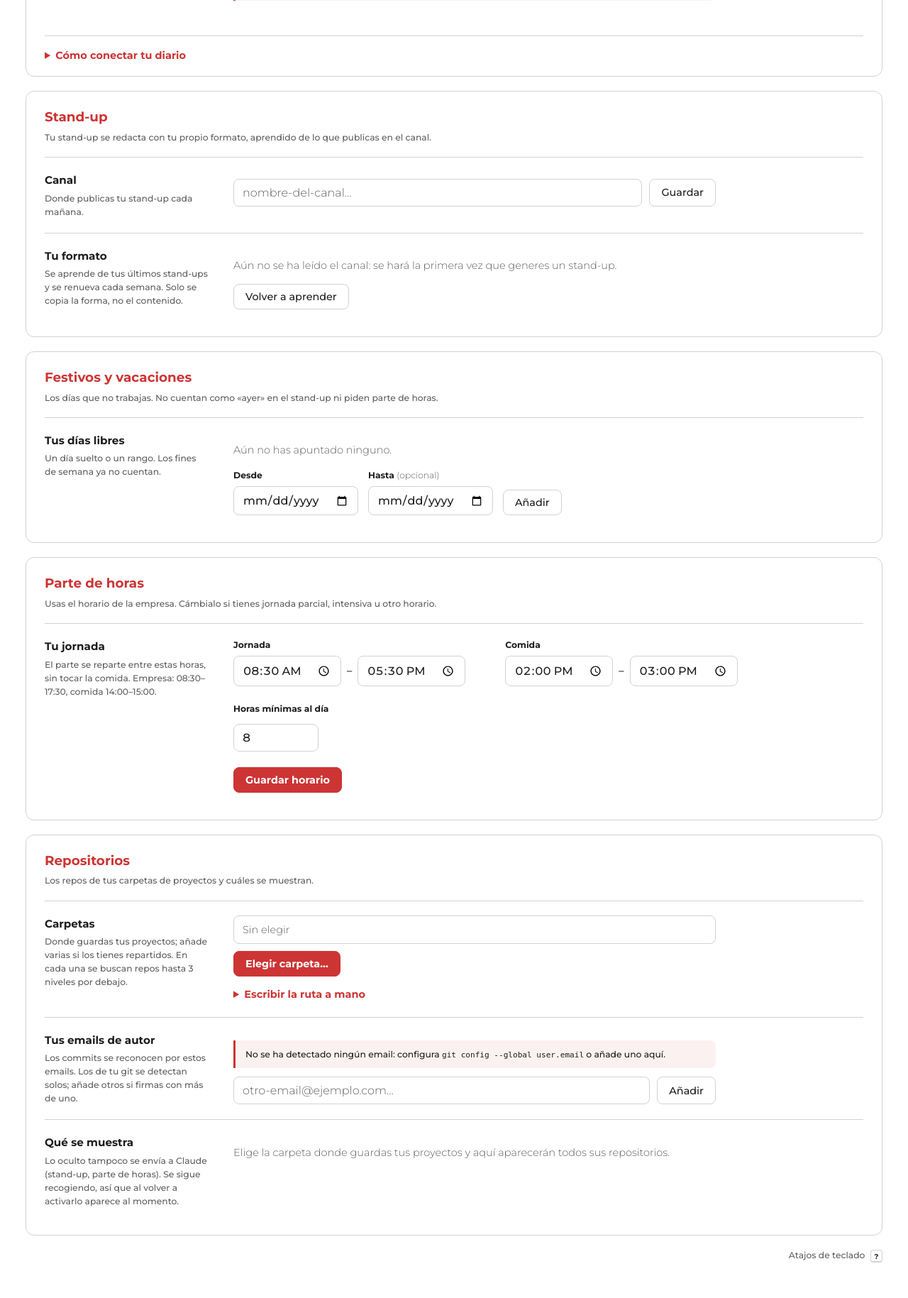
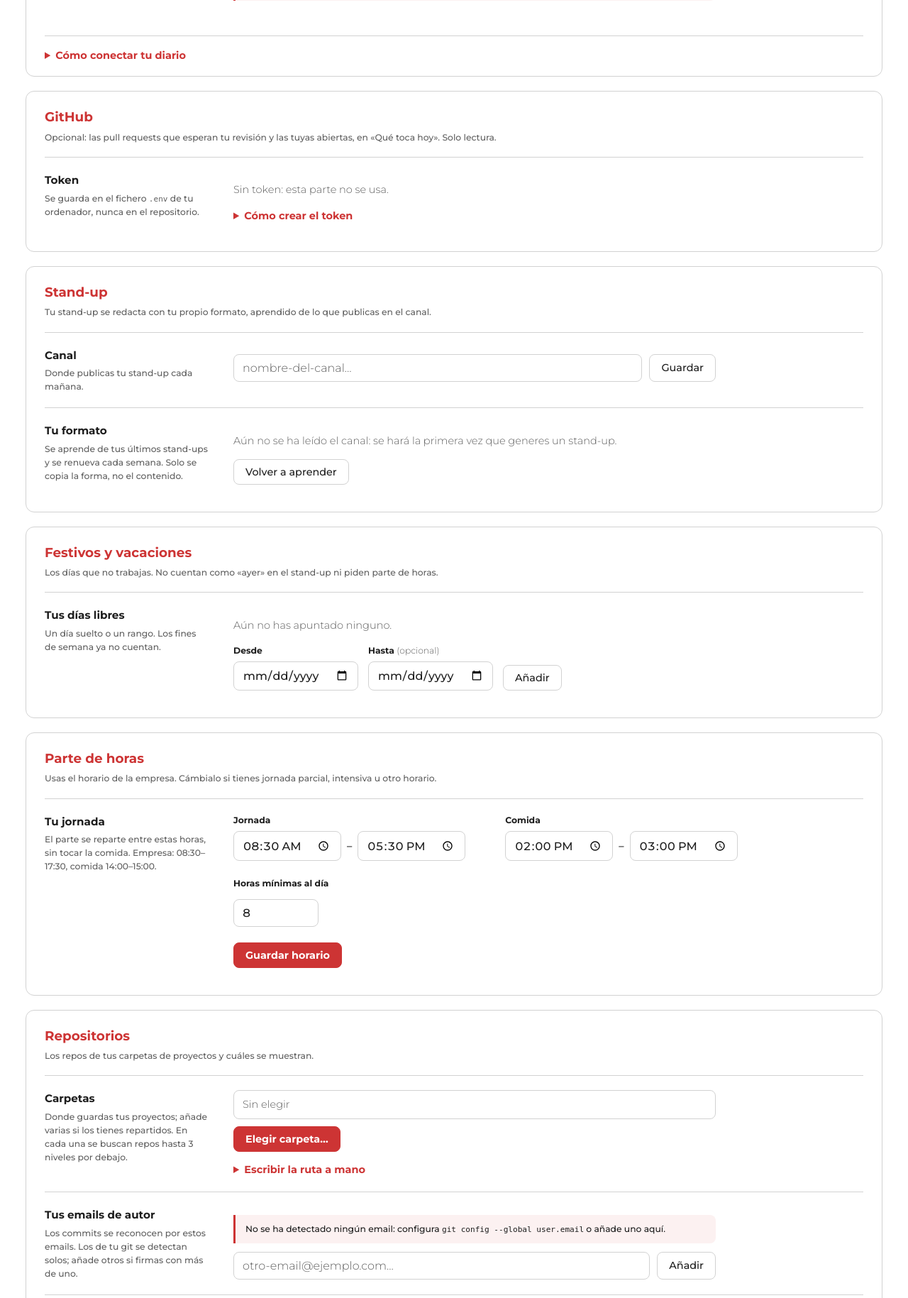
Before and after one commit to pablogarcia11/dashboard-tasks, a FastAPI app: page /settings in a window 1280 px wide. Shown: the part 1008-2837 px from the top of the page at 71% size. Before the commit the page ends 2787 px from the top, so only its background shows below. Run offline with FastAPI, Linux system fonts and the light colour scheme; data comes from the database, SQL or seed files in the repository; data that the repository does not hold is empty; parts of the project's set-up code (start-up, migrations or seed data) failed here and were passed over.

Commit message:
feat(github): show open pull requests awaiting your review
Optional: read with a personal read-only token in .env. Settings
explains how to create it and shows whether it works.

Co-Authored-By: Claude Opus 5.5 <noreply@anthropic.com>

```diff
--- /dev/null
+++ b/collectors/github.py
@@ -0,0 +1,70 @@
+"""Pull requests abiertas en GitHub: las que piden tu revisión y las tuyas.
+
+Solo lectura, con un token personal en .env (GITHUB_TOKEN). Sin token, la fuente no se usa.
+Usa la búsqueda de GitHub con @me, así que no hace falta configurar el usuario.
+"""
+import os
+from datetime import datetime
+
+import httpx
+from dotenv import dotenv_values
+
+from collectors.base import Activity
+from core.config import ROOT
+
+API = "https://api.github.com"
+QUERIES = {   # kind → búsqueda
+    "review": "is:pr is:open archived:false review-requested:@me",
+    "pr": "is:pr is:open archived:false author:@me",
+}
+
+
+class GithubError(RuntimeError):
+    pass
+
+
+def github_token() -> str:
+    return (dotenv_values(ROOT / ".env").get("GITHUB_TOKEN") or os.getenv("GITHUB_TOKEN") or "").strip()
+
+
+def pull_requests(items: list[dict], kind: str, today: str) -> list[Activity]:
+    """Resultados de /search/issues → Activity (instantánea de hoy, como las tareas de Notion)."""
+    out = []
+    for it in items:
+        repo = it.get("repository_url", "").removeprefix(f"{API}/repos/")
+        out.append(Activity(
+            source="github", kind=kind, external_id=f"{kind}:{it['id']}", ts=it.get("updated_at", ""),
+            work_date=today, title=it.get("title", ""), url=it.get("html_url", ""), project=repo,
+            extra={"repo": repo, "number": it.get("number"), "draft": bool(it.get("draft")),
+                   "author": (it.get("user") or {}).get("login", ""), "updated": it.get("updated_at", "")},
+        ))
+    return out
+
+
+def error_message(status: int, body: str) -> str:
+    if status == 401:
+        return "El token de GitHub no es válido o ha caducado: crea uno nuevo y cámbialo en .env (GITHUB_TOKEN)"
+    if status == 403 and "SAML" in body:
+        return "La organización exige autorizar el token con SSO: en GitHub, Settings → Tokens → Configure SSO"
+    if status in (403, 429):
+        return "GitHub ha limitado las consultas: vuelve a intentarlo en unos minutos"
+    return f"GitHub respondió {status}"
+
+
+class GithubCollector:
+    source = "github"
+
+    def __init__(self, token: str, http: httpx.Client | None = None):
+        self.http = http or httpx.Client(base_url=API, timeout=30, headers={
+            "Authorization": f"Bearer {token}", "Accept": "application/vnd.github+json",
+            "X-GitHub-Api-Version": "2022-11-28"})
+
+    def collect(self) -> dict[str, list[Activity]]:
+        today = datetime.now().astimezone().date().isoformat()
+        out = {}
+        for kind, q in QUERIES.items():
+            r = self.http.get("/search/issues", params={"q": q, "per_page": 50, "sort": "updated"})
+            if r.status_code != 200:
+                raise GithubError(error_message(r.status_code, r.text))
+            out[kind] = pull_requests(r.json().get("items", []), kind, today)
+        return out
--- a/config.yaml
+++ b/config.yaml
@@ -69,6 +69,7 @@ sources:
   git: { enabled: true }
   notion: { enabled: true }
   gcal: { enabled: true, via: claude_connector }
+  github: { enabled: true }   # opcional: solo se usa si hay GITHUB_TOKEN en .env
 
 server:
   auto_refresh_minutes: 10   # con la vista de hoy abierta, relee diario y commits cada tantos minutos (0 = nunca)
--- a/core/views.py
+++ b/core/views.py
@@ -68,6 +68,8 @@ def day_data(con: sqlite3.Connection, day: date, holidays=()) -> dict:
             [a for a in db.activities(con, prev, prev, ["notion"]) if a["kind"] == "task_plan"]),
         # Instantáneas del estado actual (solo tienen sentido para hoy)
         "tasks": [a for a in db.activities(con, "0000-00-00", "9999-99-99", ["notion"]) if a["kind"] == "task"],
+        "reviews": [a for a in db.activities(con, "0000-00-00", "9999-99-99", ["github"]) if a["kind"] == "review"],
+        "my_prs": [a for a in db.activities(con, "0000-00-00", "9999-99-99", ["github"]) if a["kind"] == "pr"],
         "wip": visible_git([a for a in db.activities(con, "0000-00-00", "9999-99-99", ["git"])
                             if a["kind"] == "wip"], settings),
         "unpushed": unpushed,
--- a/web/app.py
+++ b/web/app.py
@@ -26,6 +26,7 @@ from core.config import ROOT, load_config
 from core.dates import date_ranges, effective_today, is_workday, next_workday, previous_workday
 from core import identity, settings
 from core.identity import avatar_path, display_name, initials, notion_owner
+from collectors.github import github_token
 from core.search import KINDS as SEARCH_KINDS, highlight, search
 from core.settings import effective_config
 from collectors import notion_auth
@@ -84,6 +85,7 @@ templates.env.globals["sync_hints"] = {
     "git": "Comprueba que el repo existe y que git funciona en él; si el aviso habla de «dubious ownership», revisa la configuración de git del repo.",
     "notion": "Si el permiso caducó o se revocó, vuelve a conectar Notion en Ajustes.",
     "gcal": "Reconecta Google Calendar en claude.ai → Configuración → Conectores, marcando todos los permisos, y pulsa «Actualizar datos».",
+    "github": "Revisa el token de GitHub en .env (GITHUB_TOKEN) siguiendo Ajustes › GitHub, y pulsa «Actualizar datos».",
 }
 templates.env.globals["claude_hint"] = ("Si es un límite de uso de Claude, espera unos minutos y vuelve a intentarlo; "
                                         "si dice que falta iniciar sesión, ejecuta «claude» en una terminal.")
@@ -247,6 +249,8 @@ def settings_view(request: Request, msg: str = ""):
                     "stored": json.loads(saved.get(settings.STANDUP_EXAMPLES) or "{}")},
         "days_off": {"company": date_ranges([str(d) for d in cfg["schedule"].get("holidays") or []]),
                      "own": date_ranges(settings.days_off(con)), "today": today()},
+        "github": {"has_token": bool(github_token()), "state": db.sync_states(con).get("github", {}),
+                   "count": sum(1 for a in db.activities(con, "0000-00-00", "9999-99-99", ["github"]))},
         "authors": {"detected": sorted(git.detected_authors), "extra": [e for e in extra if e not in git.detected_authors]},
         "notion": {
             "has_credentials": all(notion_auth.client_credentials()),
--- a/web/static/style.css
+++ b/web/static/style.css
@@ -996,6 +996,16 @@ mark { background: color-mix(in srgb, var(--meet-line) 35%, transparent); color:
 .weekly:has(.btn.htmx-request, .htmx-indicator.htmx-request) .writing { display: grid; gap: 10px; }
 .weekly:has(.regen.htmx-request) textarea { animation: writing 1.4s ease-in-out infinite; }
 
+/* Pull requests en «Qué toca hoy» */
+.prs { list-style: none; padding: 0; }
+.prs li { margin: 6px 0; }
+.pr-state {
+  display: inline-block; margin-right: 6px; padding: 1px 8px; border-radius: var(--r-pill); font-size: .72em; font-weight: 700;
+  border: 1px solid var(--line); color: var(--muted); vertical-align: 1px;
+}
+.pr-state.is-review { border-color: transparent; background: var(--red-tint); color: var(--red-text); }
+.prs .repo { margin-left: 6px; }
+
 /* Menos movimiento: fuera desplazamientos y escalas; se mantienen fundidos breves */
 @media (prefers-reduced-motion: reduce) {
   .btn:active, .nav-current:active, .nav-arrow:active, .icon-btn:active, .theme-toggle:active, .icon-link:active,
--- a/web/templates/settings.html
+++ b/web/templates/settings.html
@@ -160,6 +160,46 @@
       <li><strong>Pendientes:</strong> un apartado «Pendiente:» o «Para mañana:», o casillas sin marcar.</li>
     </ul>
   </details>
+</section>
+
+{# ---------- GitHub (opcional) ---------- #}
+<section class="card settings-card" id="github" aria-labelledby="github-title">
+  <header class="settings-card-head">
+    <div>
+      <h2 id="github-title">GitHub</h2>
+      <p class="muted small">Opcional: las pull requests que esperan tu revisión y las tuyas abiertas, en «Qué toca hoy». Solo lectura.</p>
+    </div>
+    {% if github.has_token and github.state.last_ok and not github.state.last_error %}<span class="pill ok">Conectado</span>{% endif %}
+  </header>
+  <div class="setting-row">
+    <div class="setting-label">
+      <h3>Token</h3>
+      <p class="muted small">Se guarda en el fichero <code>.env</code> de tu ordenador, nunca en el repositorio.</p>
+    </div>
+    <div class="setting-control">
+      {% if github.has_token and github.state.last_error %}
+      <p class="notice error small">{{ github.state.last_error }}</p>
+      {% elif github.has_token and github.state.last_ok %}
+      <p class="journal-ok"><svg viewBox="0 0 24 24" fill="none" stroke="currentColor" stroke-width="2.5" stroke-linecap="round"
+         stroke-linejoin="round" aria-hidden="true"><path d="m5 12.5 4.5 4.5L19 7.5"/></svg>
+        <span>Leyendo tus pull requests ({{ github.count }} abiertas ahora).</span></p>
+      {% elif github.has_token %}
+      <p class="muted">Token encontrado. Pulsa «Actualizar datos» en la vista Día para leer tus pull requests.</p>
+      {% else %}
+      <p class="muted">Sin token: esta parte no se usa.</p>
+      {% endif %}
+      <details class="guide">
+        <summary>Cómo crear el token</summary>
+        <ol>
+          <li>En GitHub: <strong>Settings → Developer settings → Personal access tokens → Fine-grained tokens → Generate new token</strong>.</li>
+          <li><strong>Resource owner</strong>: la organización de la empresa. <strong>Repository access</strong>: todos los repositorios, o los tuyos.</li>
+          <li><strong>Permissions → Repository</strong>: <em>Pull requests</em> y <em>Metadata</em> en <strong>Read-only</strong>. Nada más.</li>
+          <li>Si la organización pide aprobación, un administrador tendrá que aceptarlo.</li>
+          <li>Copia el token y ponlo en el fichero <code>.env</code> de la carpeta del dashboard: <code>GITHUB_TOKEN=…</code>. Reinicia el dashboard.</li>
+        </ol>
+      </details>
+    </div>
+  </div>
 </section>
 
 {# ---------- Stand-up ---------- #}
```
Also changed, not shown: jobs/collect_all.py (+12 -0 lines), tests/test_github.py (added, +35 -0 lines), web/templates/day.html (+15 -0 lines), 1 other file.
